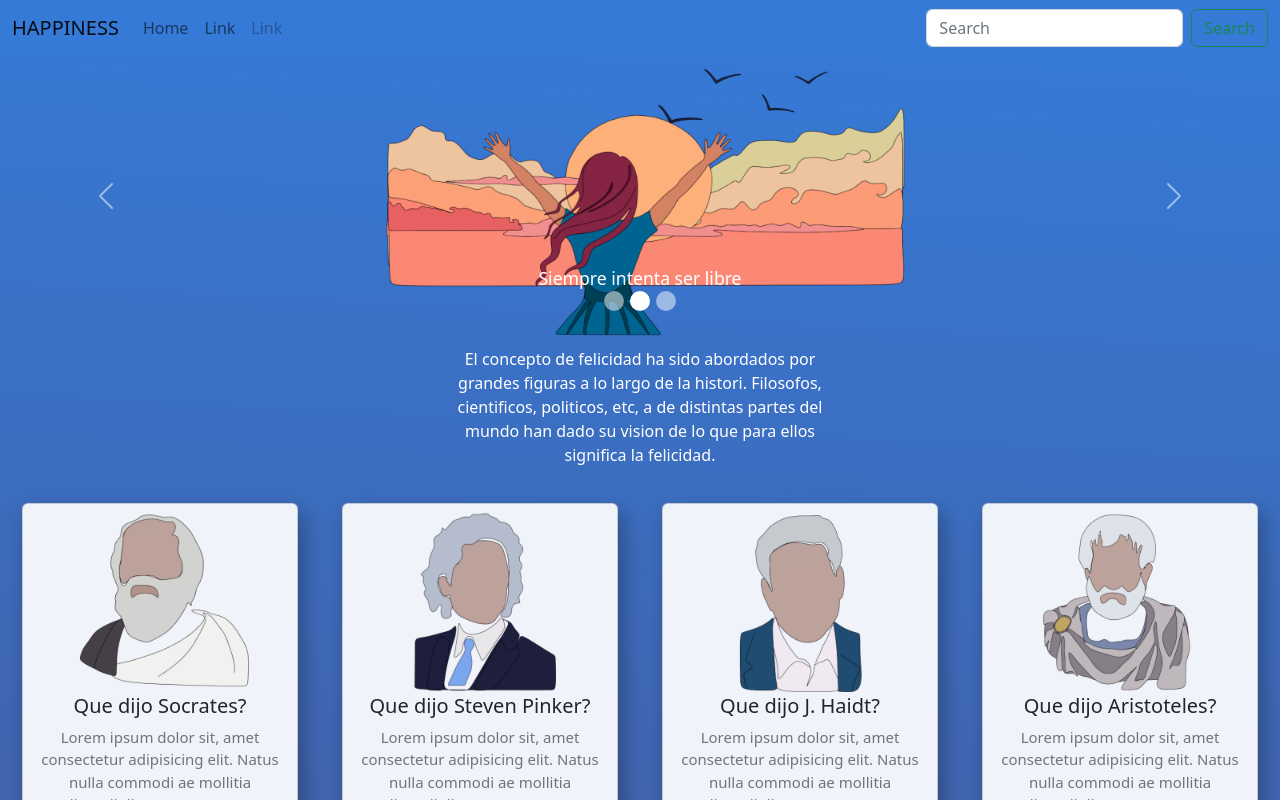
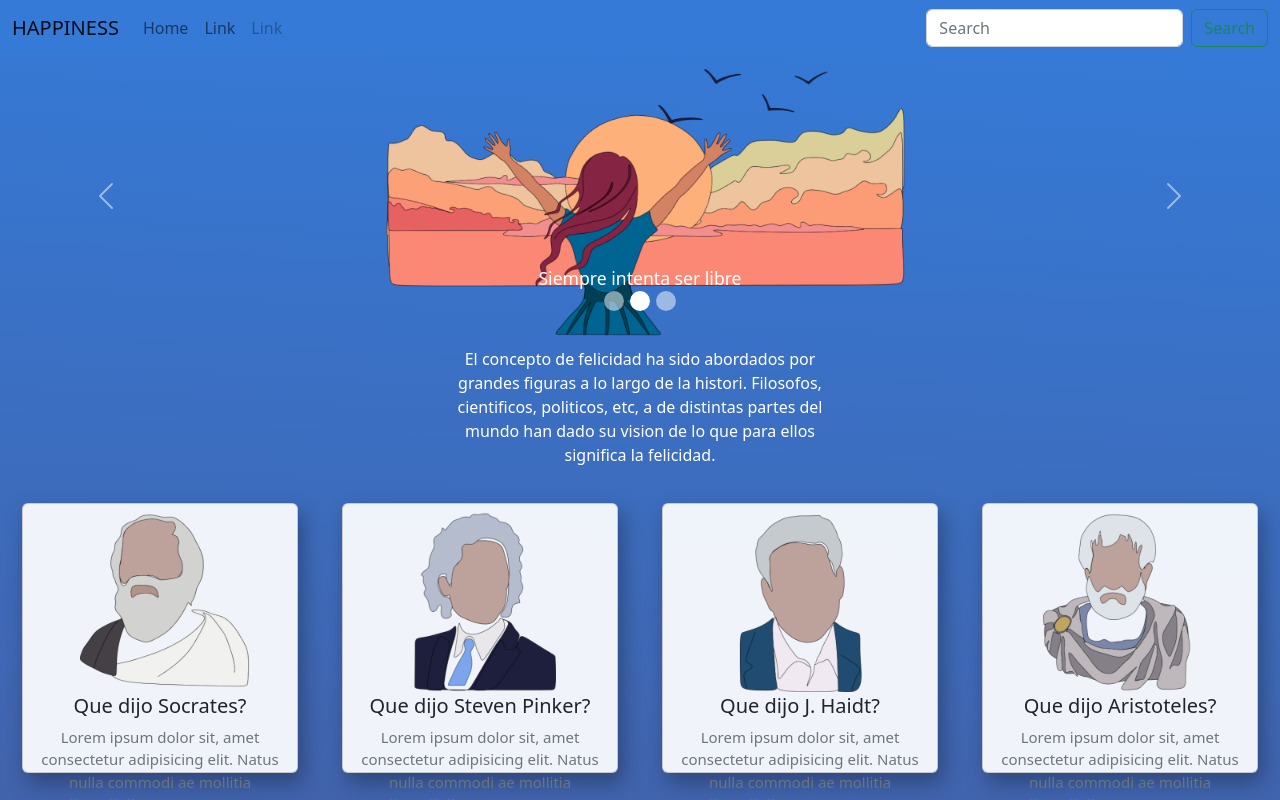
Before and after one commit to jorgeProgramaEn5/mi_felicidad, a React (Create React App) app: page / in a window 1280 px wide. Shown: the top 800 px of the page. Built offline with nearby package versions, Linux system fonts and the light colour scheme.

Commit message:
add styles card

```diff
--- a/src/styles/Card.css
+++ b/src/styles/Card.css
@@ -3,6 +3,7 @@
     box-shadow: 5px 10px 20px 1px rgba(0, 0, 0, 0.273);
     margin: 10px;
     max-width: 300px;
+    max-height: 270px;
     display: flex;
     align-items: center;
 }
```
